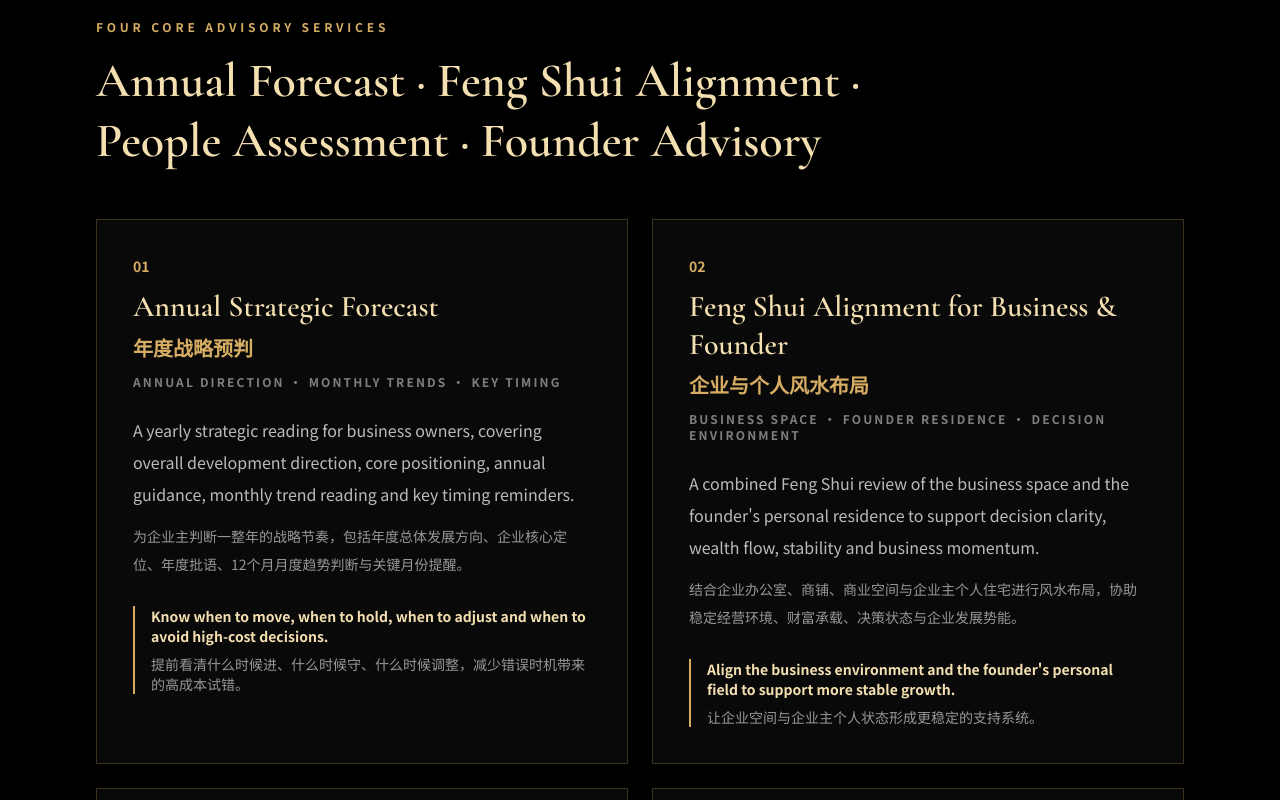
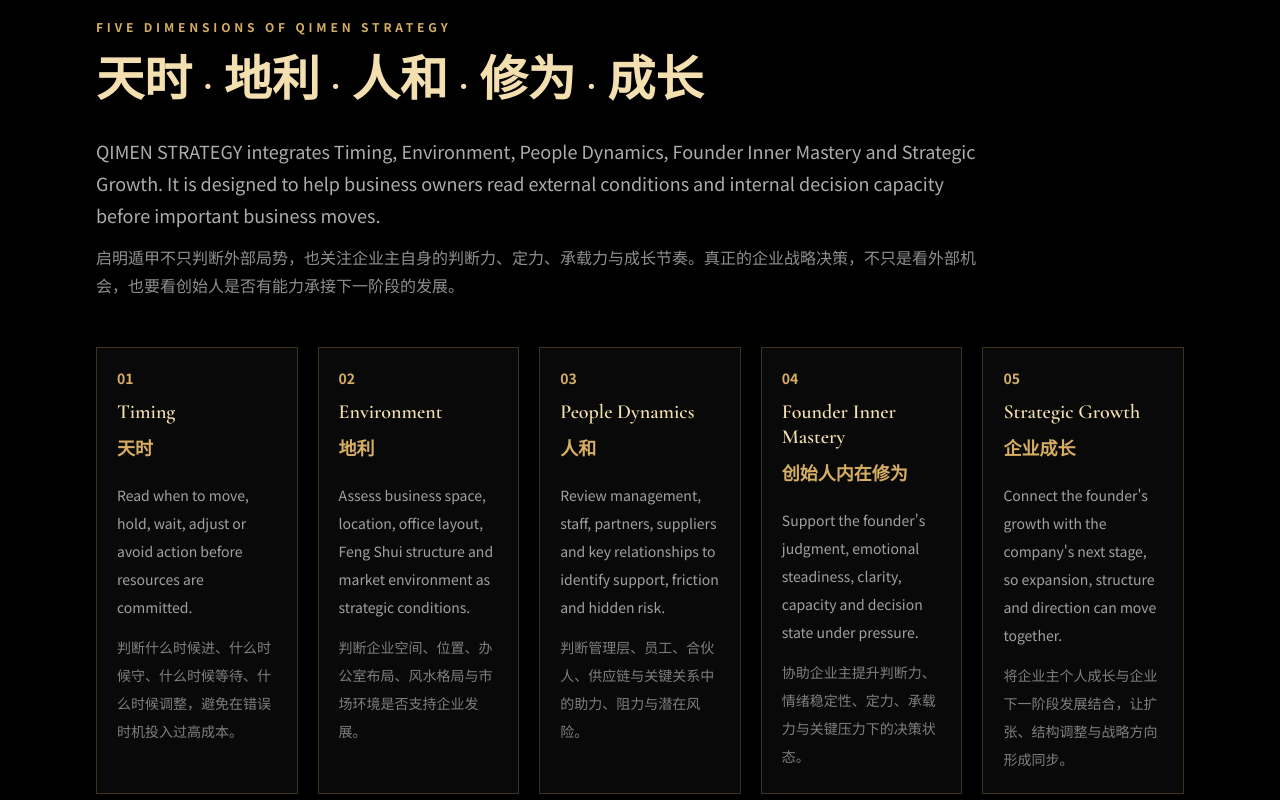
Before and after one commit to BODHIWONG/qmfeng-website, a Next.js app: page /enterprise-strategic-advisory in a window 1280 px wide. Shown: the part 1720-2520 px from the top of the page. Built offline with nearby package versions, Linux system fonts and the light colour scheme.

Commit message:
Add five dimensions of Qimen Strategy to enterprise advisory page

```diff
--- a/app/enterprise-strategic-advisory/page.tsx
+++ b/app/enterprise-strategic-advisory/page.tsx
@@ -10,17 +10,22 @@ const WA_LINK =
 export const metadata: Metadata = {
   title: "Enterprise Strategic Decision Advisory｜QIMEN STRATEGY Singapore",
   description:
-    "QIMEN STRATEGY｜启明遁甲 provides Enterprise Strategic Decision Advisory for business owners, founders and key decision-makers in Singapore, covering annual strategic forecasting, Feng Shui alignment, people assessment and major decision advisory.",
+    "QIMEN STRATEGY｜启明遁甲 provides Enterprise Strategic Decision Advisory for business owners, founders and key decision-makers in Singapore, covering timing, environment, people dynamics, founder inner mastery, strategic growth, annual strategic forecasting, Feng Shui alignment and major decision advisory.",
   keywords: [
     "Enterprise Strategic Decision Advisory Singapore",
     "Qimen Strategy Singapore",
     "Founder Strategic Advisory",
+    "Founder Inner Mastery",
+    "Strategic Growth Advisory",
     "Annual Strategic Forecast",
     "Business Feng Shui Singapore",
     "People and Partnership Assessment",
     "Master Huang Qiming",
     "启明遁甲",
     "企业战略决策顾问",
+    "天时地利人和",
+    "创始人内在修为",
+    "企业成长陪跑",
     "企业风水布局",
     "年度战略预判"
   ],
@@ -30,7 +35,7 @@ export const metadata: Metadata = {
   openGraph: {
     title: "Enterprise Strategic Decision Advisory｜QIMEN STRATEGY Singapore",
     description:
-      "An Eastern strategic decision advisory system for business owners, founders and key decision-makers before important decisions.",
+      "An Eastern strategic decision advisory system for business owners and founders, integrating timing, environment, people dynamics, founder inner mastery and strategic growth before important decisions.",
     url: "https://www.qmfeng.com/enterprise-strategic-advisory",
     type: "website",
     siteName: "Qimen Strategy Singapore",
@@ -97,6 +102,44 @@ const pillars = [
   },
 ];
 
+const fiveDimensions = [
+  {
+    title: "Timing",
+    zh: "天时",
+    body:
+      "Read when to move, hold, wait, adjust or avoid action before resources are committed.",
+    bodyZh: "判断什么时候进、什么时候守、什么时候等待、什么时候调整，避免在错误时机投入过高成本。",
+  },
+  {
+    title: "Environment",
+    zh: "地利",
+    body:
+      "Assess business space, location, office layout, Feng Shui structure and market environment as strategic conditions.",
+    bodyZh: "判断企业空间、位置、办公室布局、风水格局与市场环境是否支持企业发展。",
+  },
+  {
+    title: "People Dynamics",
+    zh: "人和",
+    body:
+      "Review management, staff, partners, suppliers and key relationships to identify support, friction and hidden risk.",
+    bodyZh: "判断管理层、员工、合伙人、供应链与关键关系中的助力、阻力与潜在风险。",
+  },
+  {
+    title: "Founder Inner Mastery",
+    zh: "创始人内在修为",
+    body:
+      "Support the founder's judgment, emotional steadiness, clarity, capacity and decision state under pressure.",
+    bodyZh: "协助企业主提升判断力、情绪稳定性、定力、承载力与关键压力下的决策状态。",
+  },
+  {
+    title: "Strategic Growth",
+    zh: "企业成长",
+    body:
+      "Connect the founder's growth with the company's next stage, so expansion, structure and direction can move together.",
+    bodyZh: "将企业主个人成长与企业下一阶段发展结合，让扩张、结构调整与战略方向形成同步。",
+  },
+];
+
 const audience = [
   "Business owners and founders",
   "Chain store owners and SME operators",
@@ -119,7 +162,7 @@ const process = [
   ["Initial Inquiry", "初步沟通", "Understand the business background, current situation, decision pressure and advisory needs."],
   ["Scope Confirmation", "确认服务范围", "Confirm whether the case is suitable for single decision, enterprise audit, annual advisory or founder retainer."],
   ["Information Collection", "资料收集", "Review company background, key people, floor plans, important dates or cooperation context when required."],
-  ["Strategic Assessment", "战略判断", "Assess the situation through Timing, Direction, People and Environment."],
+  ["Strategic Assessment", "战略判断", "Assess the situation through Timing, Environment, People Dynamics, Founder Inner Mastery and Strategic Growth."],
   ["Advisory Output", "顾问建议", "Provide clear guidance: proceed, delay, adjust, avoid, restructure or review further."],
   ["Review & Adjustment", "后续复盘", "Annual and premium clients may continue with monthly or quarterly reviews."],
 ];
@@ -199,6 +242,32 @@ export default function EnterpriseStrategicAdvisoryPage() {
 
           <section className="px-4 py-20 md:py-28">
             <div className="container mx-auto max-w-6xl">
+              <p className="text-xs font-bold uppercase tracking-[0.32em] text-[#d6ad63]">Five Dimensions of Qimen Strategy</p>
+              <h2 className="mt-4 max-w-5xl text-3xl font-semibold leading-tight text-[#f4dfb0] md:text-5xl">
+                天时 · 地利 · 人和 · 修为 · 成长
+              </h2>
+              <p className="mt-6 max-w-4xl text-base leading-8 text-white/68 md:text-lg">
+                QIMEN STRATEGY integrates Timing, Environment, People Dynamics, Founder Inner Mastery and Strategic Growth. It is designed to help business owners read external conditions and internal decision capacity before important business moves.
+              </p>
+              <p className="mt-3 max-w-4xl text-sm leading-7 text-white/56 md:text-base">
+                启明遁甲不只判断外部局势，也关注企业主自身的判断力、定力、承载力与成长节奏。真正的企业战略决策，不只是看外部机会，也要看创始人是否有能力承接下一阶段的发展。
+              </p>
+              <div className="mt-12 grid gap-5 md:grid-cols-5">
+                {fiveDimensions.map((item, index) => (
+                  <article key={item.title} className="border border-[#d6ad63]/25 bg-white/[0.035] p-5">
+                    <p className="text-sm font-bold text-[#d6ad63]">0{index + 1}</p>
+                    <h3 className="mt-3 text-xl font-semibold leading-tight text-[#f4dfb0]">{item.title}</h3>
+                    <p className="mt-2 text-lg font-semibold text-[#d6ad63]">{item.zh}</p>
+                    <p className="mt-5 text-sm leading-7 text-white/62">{item.body}</p>
+                    <p className="mt-3 text-sm leading-7 text-white/48">{item.bodyZh}</p>
+                  </article>
+                ))}
+              </div>
+            </div>
+          </section>
+
+          <section className="border-y border-[#d6ad63]/20 bg-[#070707] px-4 py-20 md:py-28">
+            <div className="container mx-auto max-w-6xl">
               <p className="text-xs font-bold uppercase tracking-[0.32em] text-[#d6ad63]">Four Core Advisory Services</p>
               <h2 className="mt-4 max-w-4xl text-3xl font-semibold leading-tight text-[#f4dfb0] md:text-5xl">
                 Annual Forecast · Feng Shui Alignment · People Assessment · Founder Advisory
@@ -222,7 +291,7 @@ export default function EnterpriseStrategicAdvisoryPage() {
             </div>
           </section>
 
-          <section className="border-y border-[#d6ad63]/20 bg-[#070707] px-4 py-20 md:py-28">
+          <section className="px-4 py-20 md:py-28">
             <div className="container mx-auto max-w-6xl">
               <p className="text-xs font-bold uppercase tracking-[0.32em] text-[#d6ad63]">Who This Is For</p>
               <h2 className="mt-4 max-w-4xl text-3xl font-semibold leading-tight text-[#f4dfb0] md:text-5xl">
@@ -239,7 +308,7 @@ export default function EnterpriseStrategicAdvisoryPage() {
             </div>
           </section>
 
-          <section className="px-4 py-20 md:py-28">
+          <section className="border-y border-[#d6ad63]/20 bg-[#070707] px-4 py-20 md:py-28">
             <div className="container mx-auto max-w-6xl">
               <p className="text-xs font-bold uppercase tracking-[0.32em] text-[#d6ad63]">Advisory Process</p>
               <h2 className="mt-4 max-w-4xl text-3xl font-semibold leading-tight text-[#f4dfb0] md:text-5xl">
```
